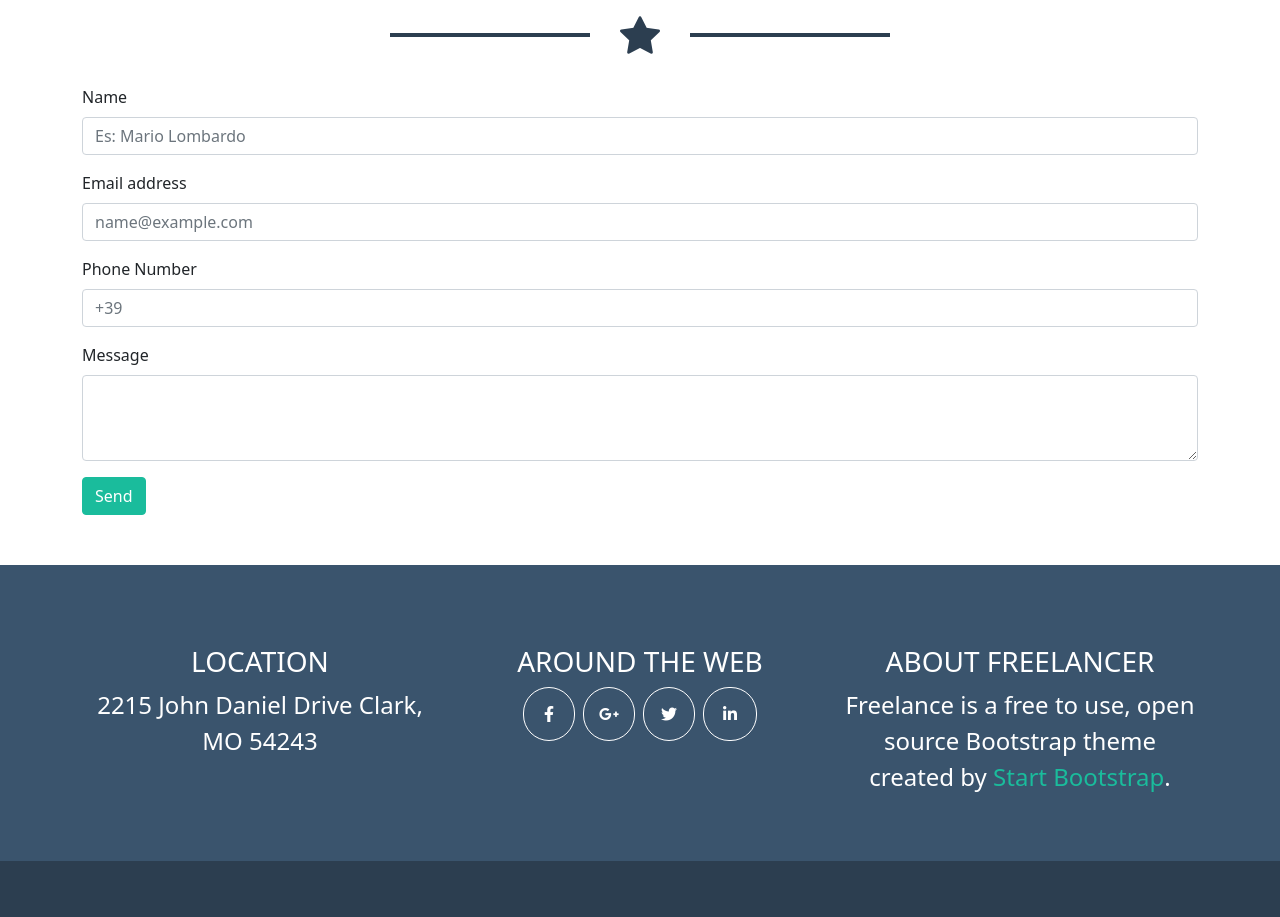
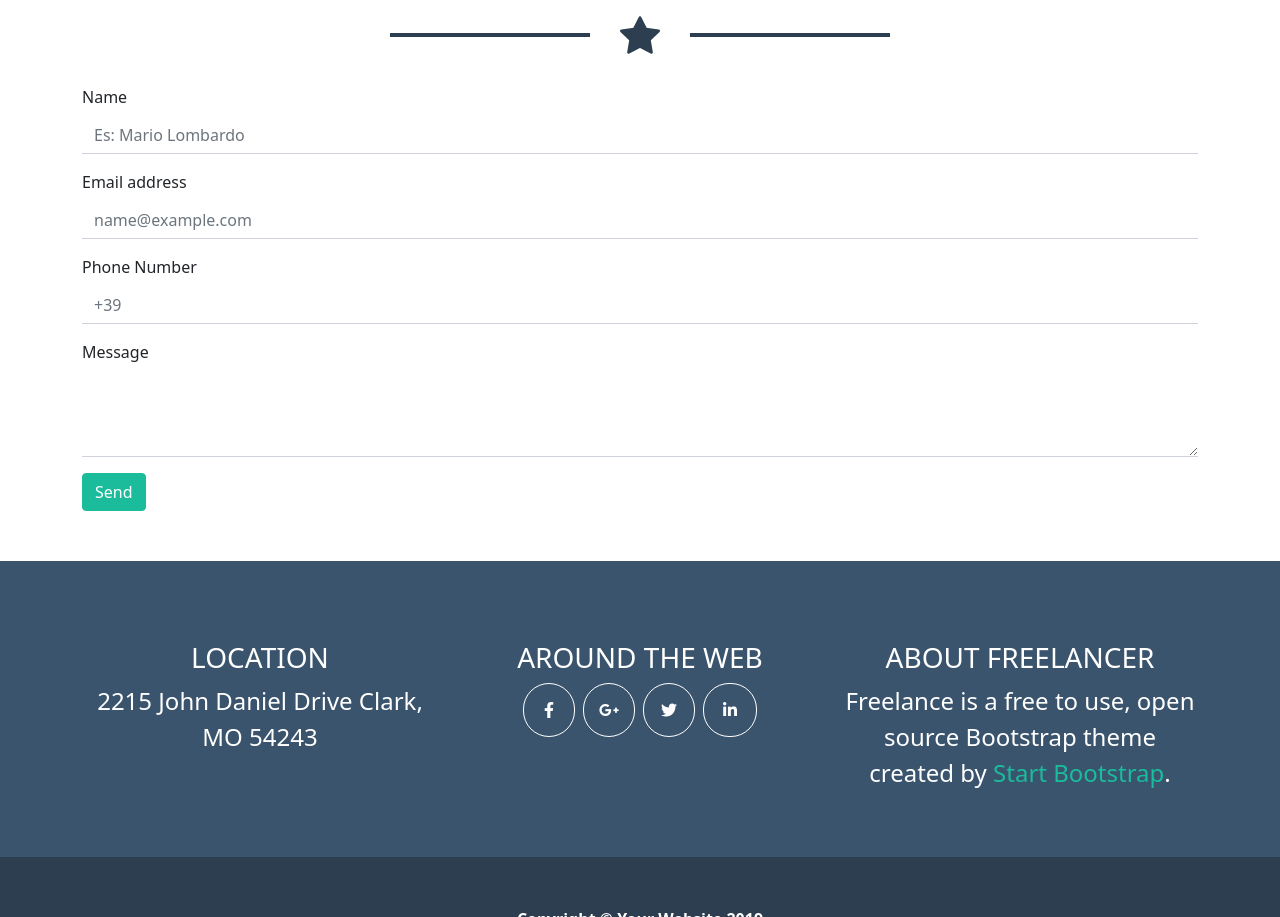
Before and after one commit to Intrusion0/html-css-bootstrap-freelancer, a plain HTML site: page index.html in a window 1280 px wide. Shown: the part 2439-3356 px from the top of the page. Drawn offline with nearby package versions, Linux system fonts and the light colour scheme.

Commit message:
Rimozione bordi dagli input forms

```diff
--- a/css/style.css
+++ b/css/style.css
@@ -42,6 +42,29 @@ header a {
 
 .navbar-toggler-icon {
     filter: invert(1);
+}
+
+/* Rimozione bordi dall'input form */
+.form-control {
+    border-left: 0;
+    border-top: 0;
+    border-right: 0;
+    border-bottom: 1px solid #ced4da;
+    display: block;
+    width: 100%;
+    padding: .375rem .75rem;
+    font-size: 1rem;
+    font-weight: 400;
+    line-height: 1.5;
+    color: #212529;
+    background-color: #fff;
+    background-clip: padding-box;
+    /* border: 1px solid #ced4da; */
+    -webkit-appearance: none;
+    -moz-appearance: none;
+    appearance: none;
+    border-radius: 0;
+    transition: border-color .15s ease-in-out,box-shadow .15s ease-in-out;
 }
 
 /* Jumbotron */
```
